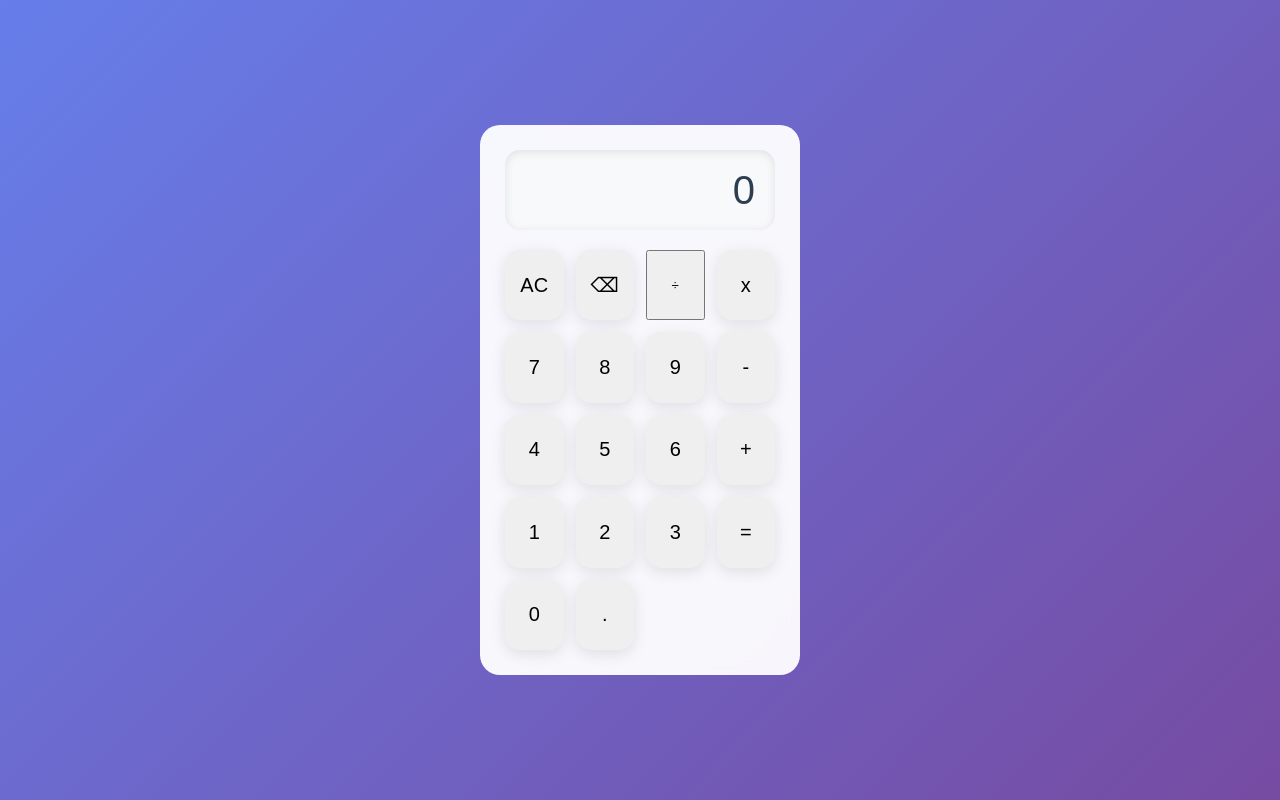
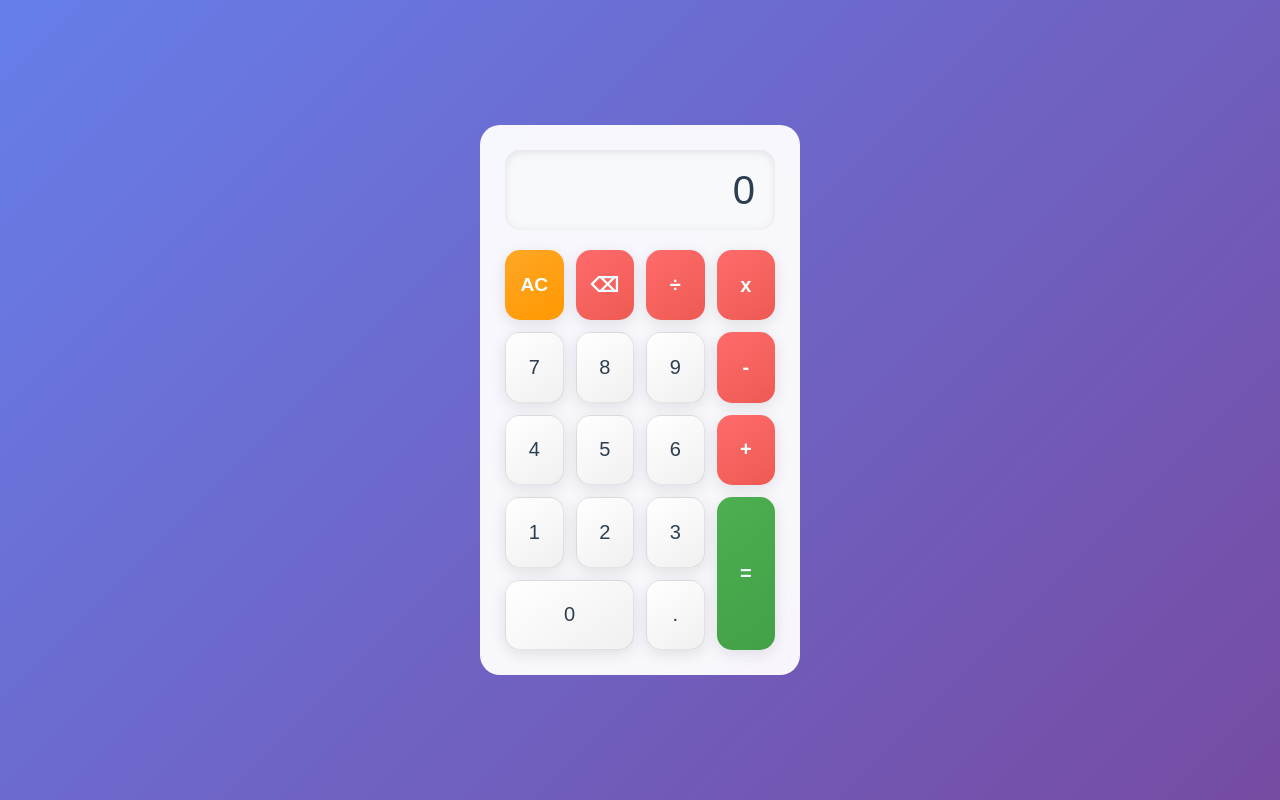
Before and after one commit to MacDev-Le/JS-Calculator, a plain HTML site: page index.html in a window 1280 px wide. Drawn offline with Linux system fonts and the light colour scheme.

Commit message:
Act 7: Styling

```diff
--- a/index.html
+++ b/index.html
@@ -18,7 +18,7 @@
             <!-- First Row -->
              <button class="btn clear" onclick="clearDisplay()">AC</button>
              <button class="btn operator" onclick="deleteLast()">⌫</button>
-             <button class="but operator" onclick="appendToDisplay('/')">÷</button>
+             <button class="btn operator" onclick="appendToDisplay('/')">÷</button>
              <button class="btn operator" onclick="appendToDisplay('*')">x</button>
 
             <!-- Second Row -->
--- a/style.css
+++ b/style.css
@@ -73,3 +73,93 @@ display input:focus {
     position: relative;
     overflow: hidden;
 }
+
+.btn:hover {
+    transform: translateY(-2px);
+    box-shadow: 0 8px 25px rgba(0, 0, 0, 0.15);
+}
+
+.btn:active {
+    transform: translateY(0);
+    box-shadow: 0 2px 10px rgba(0, 0, 0, 0.2);
+}
+
+.btn::before {
+    content: '';
+    position: absolute;
+    top: 50%;
+    left: 50%;
+    width: 0;
+    height: 0;
+    background: rgba(255, 255, 255, 0.3);
+    border-radius: 50%;
+    transform: translate(-50%, -50%);
+    transition: width 0.3s ease, height 0.3s ease;
+}
+
+.btn:active::before {
+    width: 100%;
+    height: 100%;
+}
+
+.btn.number {
+    background: linear-gradient(145deg, #ffffff, #f0f0f0);
+    color: #2c3e50;
+    border: 1px solid rgba(0, 0, 0, 0.1);
+}
+
+.btn.number:hover {
+    background: linear-gradient(145deg, #f8f9fa, #e9ecef);
+}
+
+.btn.operator {
+    background: linear-gradient(145deg, #ff6b6b, #ee5a52);
+    color: azure;
+    font-weight: 600;
+}
+
+.btn:hover {
+    background: linear-gradient(145deg, #ff5252, #e53935);
+}
+
+.btn.clear {
+    background: linear-gradient(145deg, #ffa726, #ff9800);
+    color: azure;
+    font-weight: 600;
+    font-size: 1.2em;
+}
+
+.btn.clear:hover {
+    background: linear-gradient(145deg, #ff9800, #f57c00);
+}
+
+.btn.equals {
+    background: linear-gradient(145deg, #4caf50, #43a047);
+    color: azure;
+    font-weight: 600;
+    grid-row: span 2;
+    font-size: 20px;
+}
+
+.btn.equals:hover {
+    background: linear-gradient(145deg, #43e047, #388e3c);
+}
+
+.btn.zero {
+    grid-column: span 2;
+}
+
+@keyframes fadeIn {
+    from {
+        opacity: 0;
+        transform: translateY(30px);
+    }
+    to {
+        opacity: 1;
+        transform: translateY(0)
+    }
+}
+
+.calculator {
+    animation: fadeInup 0.6s ease-out;
+}
```
